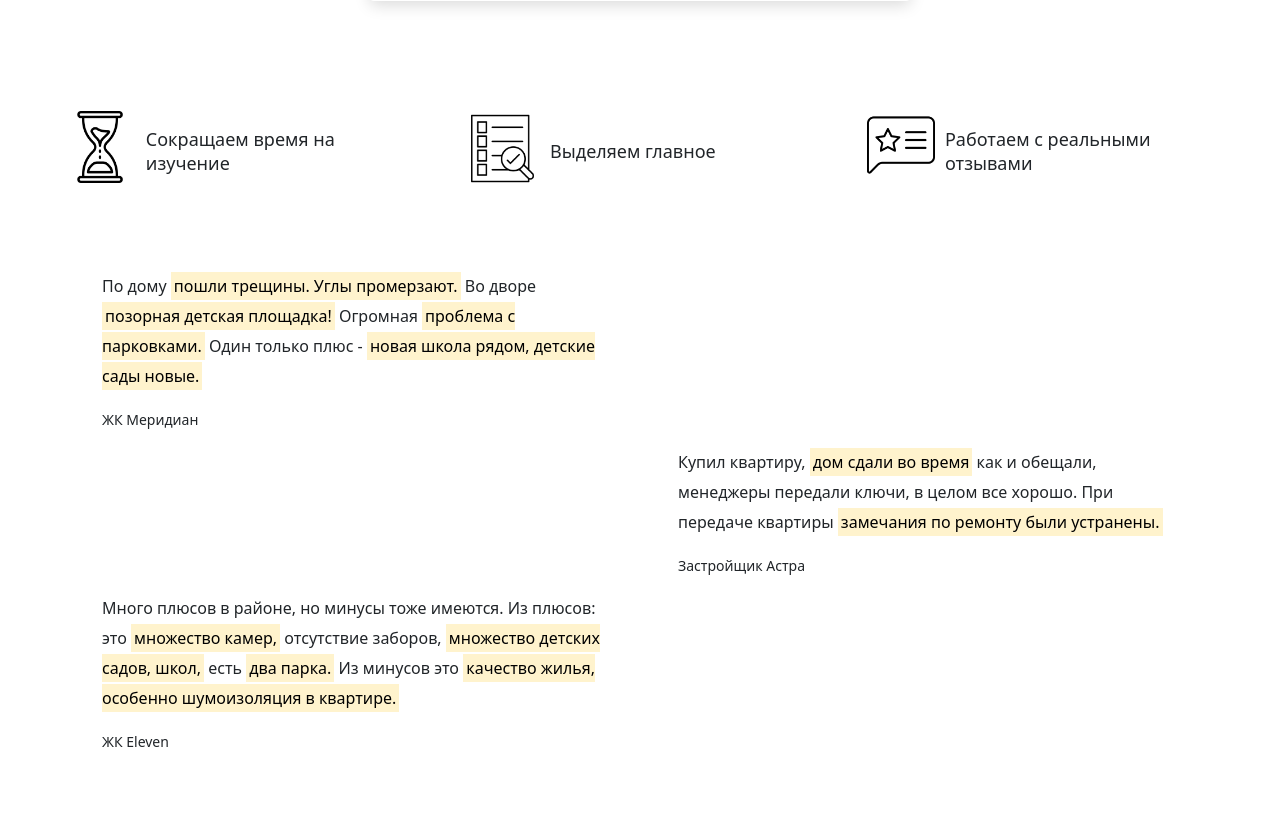
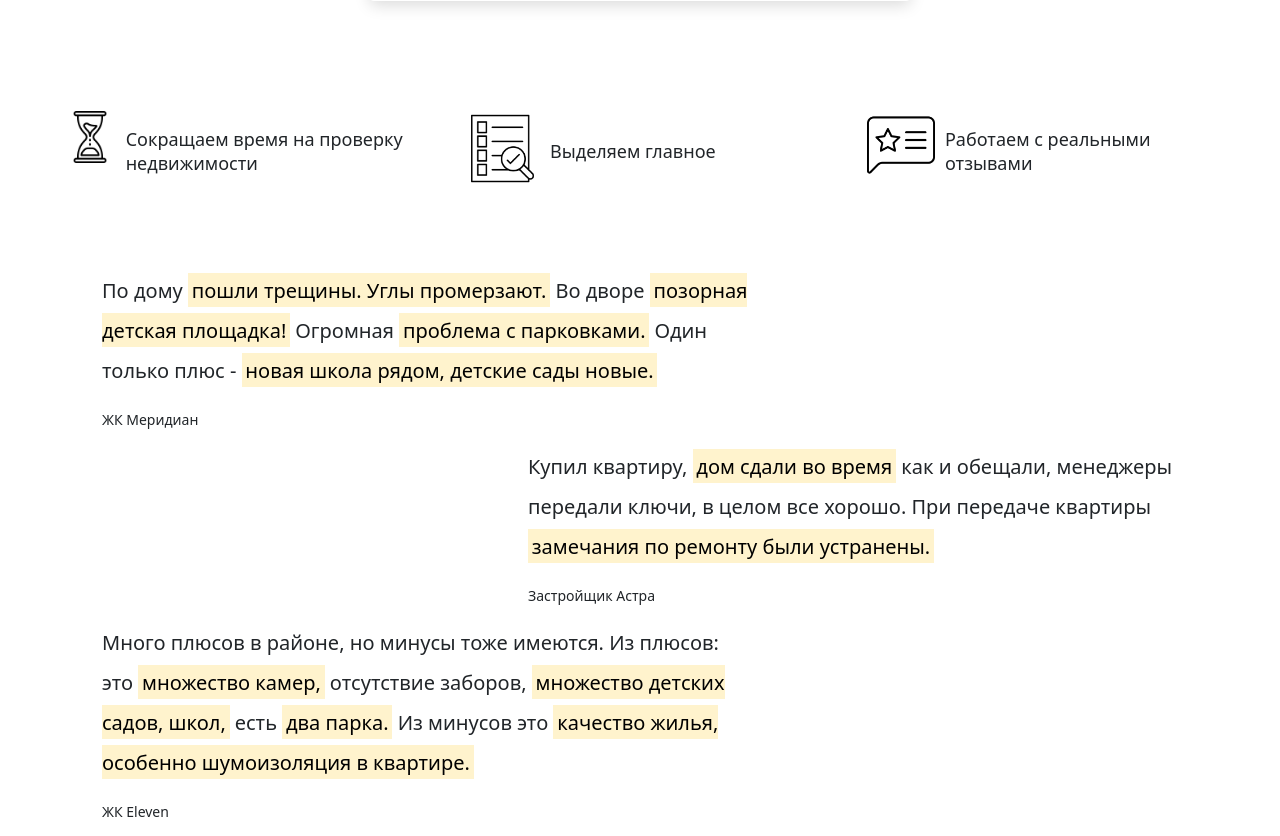
Before and after one commit to anna-makarova/diploma, a Flask app: page / in a window 1280 px wide. Shown: the part 631-1467 px from the top of the page. Before the commit the page ends 1378 px from the top, so only its background shows below. Run offline with Flask 3, Linux system fonts and the light colour scheme.

Commit message:
update quotes

```diff
--- a/static/css.css
+++ b/static/css.css
@@ -105,20 +105,35 @@
     flex-direction: column;
 }
 .comment-complex {
-    max-width: 500px;
+    max-width: 650px;
     align-content: flex-start;
     margin-left: 90px;
     min-width: 300px;
+    position: relative;
 }
 .comment-company {
-    max-width: 500px;
+    max-width: 650px;
     align-self: self-end;
     min-width: 300px;
     margin-left: 30px;
     margin-right: 90px;
+    position: relative;
 }
 .comment {
-    line-height: 30px;
+    line-height: 40px;
+    font-size: 20px;
+}
+.quote-img{
+    position: absolute;
+    top: -15px;
+    left: -40px;
+    width: 25px;
+}
+.double-quote-img {
+    position: absolute;
+    right: -30px;
+    bottom: 30px;
+    width: 25px;
 }
 @media(max-width: 560px) {
    .comment-complex {
--- a/templates/index.html
+++ b/templates/index.html
@@ -15,8 +15,10 @@
 <body>
 <div class="container-fluid">
     <div class="main-block">
-        <nav class="navbar navbar-expand-lg bg-light" style="margin: 30px 0px; background-color: rgba(0, 0, 0, 0.2)!important;" >
-            <a class="navbar-brand" href="{{ url_for('index') }}" style="color: white !important; padding: 20px;" >HOME</a>
+        <nav class="navbar navbar-expand-lg bg-light"
+             style="margin: 30px 0px; background-color: rgba(0, 0, 0, 0.2)!important;">
+            <a class="navbar-brand" href="{{ url_for('index') }}"
+               style="color: white !important; padding: 20px;">HOME</a>
         </nav>
     </div>
     <div class="row">
@@ -40,7 +42,7 @@
     object-fit: contain;" alt="...">
                     </div>
                     <div class="description">
-                            <p class="card-text">Сокращаем время на изучение</p>
+                        <p class="card-text">Сокращаем время на проверку недвижимости</p>
                     </div>
                 </div>
                 <div class="element-wrapper">
@@ -68,15 +70,36 @@
         <div class="col-md-12">
             <div class="comments-wrapper">
                 <div class="comment-complex">
-                    <p class="comment">По дому <mark>пошли трещины. Углы промерзают.</mark> Во дворе <mark>позорная детская площадка!</mark> Огромная <mark>проблема с парковками.</mark> Один только плюс - <mark>новая школа рядом, детские сады новые.</mark></p>
+                    {#                    <img src="/static/image/quote.png" class="quote-img" style=""; alt="">#}
+                    <p class="comment">По дому
+                        <mark>пошли трещины. Углы промерзают.</mark>
+                        Во дворе
+                        <mark>позорная детская площадка!</mark>
+                        Огромная
+                        <mark>проблема с парковками.</mark>
+                        Один только плюс -
+                        <mark>новая школа рядом, детские сады новые.</mark>
+                    </p>
                     <p><small>ЖК Меридиан</small></p>
                 </div>
                 <div class="comment-company">
-                    <p class="comment">Купил квартиру, <mark>дом сдали во время</mark> как и обещали, менеджеры передали ключи, в целом все хорошо. При передаче квартиры <mark>замечания по ремонту были устранены.</mark></p>
+                    <p class="comment">Купил квартиру,
+                        <mark>дом сдали во время</mark>
+                        как и обещали, менеджеры передали ключи, в целом все хорошо. При передаче квартиры
+                        <mark>замечания по ремонту были устранены.</mark>
+                    </p>
                     <p><small>Застройщик Астра</small></p>
                 </div>
                 <div class="comment-complex">
-                    <p class="comment">Много плюсов в районе, но минусы тоже имеются. Из плюсов: это <mark>множество камер,</mark> отсутствие заборов, <mark>множество детских садов, школ,</mark> есть <mark>два парка.</mark> Из минусов это <mark>качество жилья, особенно шумоизоляция в квартире.</mark></p>
+                    <p class="comment">Много плюсов в районе, но минусы тоже имеются. Из плюсов: это
+                        <mark>множество камер,</mark>
+                        отсутствие заборов,
+                        <mark>множество детских садов, школ,</mark>
+                        есть
+                        <mark>два парка.</mark>
+                        Из минусов это
+                        <mark>качество жилья, особенно шумоизоляция в квартире.</mark>
+                    </p>
                     <p><small>ЖК Eleven</small></p>
                 </div>
             </div>
@@ -84,7 +107,72 @@
     </div>
     <div class="row">
         <div class="col-md-12">
-
+            <div id="carouselExampleCaptions" class="carousel slide">
+                <div class="carousel-indicators">
+                    <button type="button" data-bs-target="#carouselExampleCaptions" data-bs-slide-to="0" class="active"
+                            aria-current="true" aria-label="Slide 1"></button>
+                    <button type="button" data-bs-target="#carouselExampleCaptions" data-bs-slide-to="1"
+                            aria-label="Slide 2"></button>
+                    <button type="button" data-bs-target="#carouselExampleCaptions" data-bs-slide-to="2"
+                            aria-label="Slide 3"></button>
+                </div>
+                <div class="carousel-inner">
+                    <div class="carousel-item active">
+                        <img src="..." class="d-block w-100" alt="...">
+                        <div class="carousel-caption d-none d-md-block">
+                            <h5>Метка первого слайда</h5>
+                            <p class="comment">По дому
+                                <mark>пошли трещины. Углы промерзают.</mark>
+                                Во дворе
+                                <mark>позорная детская площадка!</mark>
+                                Огромная
+                                <mark>проблема с парковками.</mark>
+                                Один только плюс -
+                                <mark>новая школа рядом, детские сады новые.</mark>
+                            </p>
+                            <p><small>ЖК Меридиан</small></p>
+                        </div>
+                    </div>
+                    <div class="carousel-item">
+                        <img src="..." class="d-block w-100" alt="...">
+                        <div class="carousel-caption d-none d-md-block">
+                            <h5>Метка второго слайда</h5>
+                            <p class="comment">Купил квартиру,
+                                <mark>дом сдали во время</mark>
+                                как и обещали, менеджеры передали ключи, в целом все хорошо. При передаче квартиры
+                                <mark>замечания по ремонту были устранены.</mark>
+                            </p>
+                            <p><small>Застройщик Астра</small></p>
+                        </div>
+                    </div>
+                    <div class="carousel-item">
+                        <img src="..." class="d-block w-100" alt="...">
+                        <div class="carousel-caption d-none d-md-block">
+                            <h5>Метка третьего слайда</h5>
+                            <p class="comment">Много плюсов в районе, но минусы тоже имеются. Из плюсов: это
+                                <mark>множество камер,</mark>
+                                отсутствие заборов,
+                                <mark>множество детских садов, школ,</mark>
+                                есть
+                                <mark>два парка.</mark>
+                                Из минусов это
+                                <mark>качество жилья, особенно шумоизоляция в квартире.</mark>
+                            </p>
+                            <p><small>ЖК Eleven</small></p>
+                        </div>
+                    </div>
+                </div>
+                <button class="carousel-control-prev" type="button" data-bs-target="#carouselExampleCaptions"
+                        data-bs-slide="prev">
+                    <span class="carousel-control-prev-icon" aria-hidden="true"></span>
+                    <span class="visually-hidden">Предыдущий</span>
+                </button>
+                <button class="carousel-control-next" type="button" data-bs-target="#carouselExampleCaptions"
+                        data-bs-slide="next">
+                    <span class="carousel-control-next-icon" aria-hidden="true"></span>
+                    <span class="visually-hidden">Следующий</span>
+                </button>
+            </div>
         </div>
     </div>
 </div>
```
Lines whose indentation alone changed are shown as unchanged.
